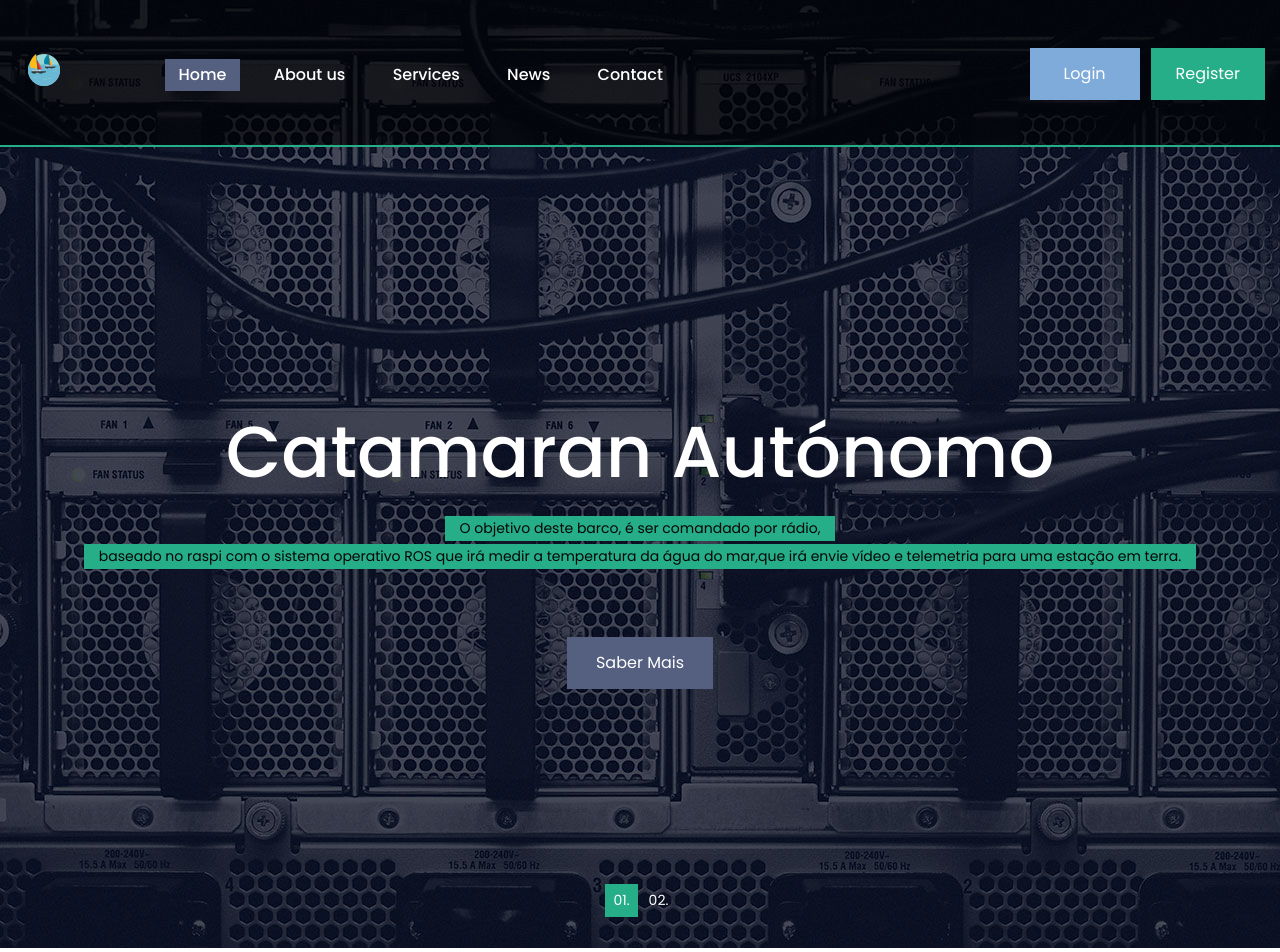
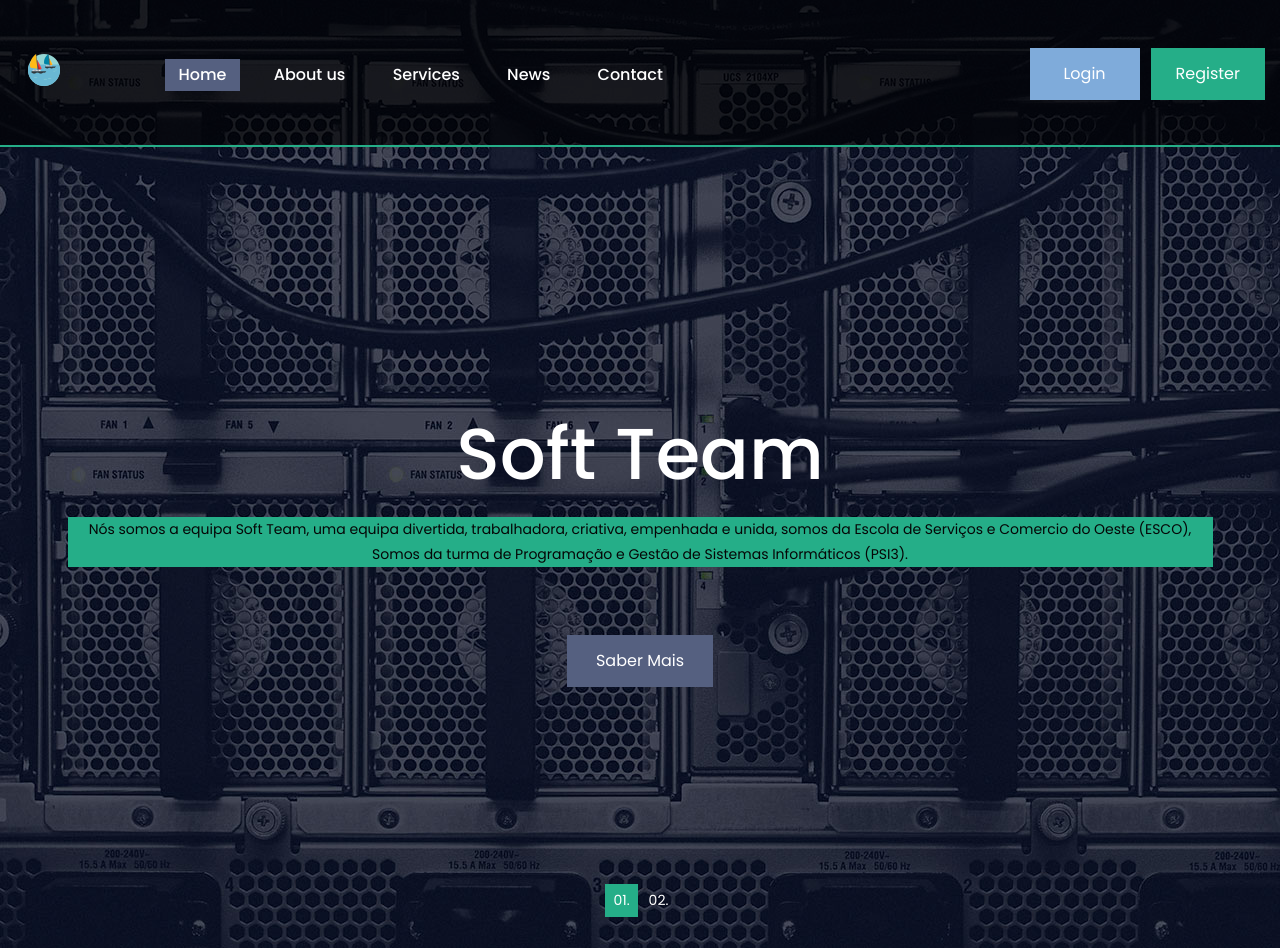
Before and after one commit to GuilhermeCruzPT/Website_Barco_SoftTeam, a PHP site: page / in a window 1280 px wide. Shown: the top 952 px of the page. Run offline with PHP 8.4, Linux system fonts and the light colour scheme.

Commit message:
Atualizações

```diff
--- a/index.php
+++ b/index.php
@@ -66,9 +66,11 @@
 		<div class="hero-slider owl-carousel">
 			<div class="hs-item set-bg" data-setbg="img/bg.jpg">
 				<div class="container">
-					<h2>Catamaran Autónomo</h2>
-					<p>O objetivo deste barco, é ser comandado por rádio,</p>
-					<p>baseado no raspi com o sistema operativo ROS que irá medir a temperatura da água  do mar,que irá envie vídeo e telemetria para uma estação em terra.</p>
+					<h2>Soft Team</h2>
+					<p>Nós somos a equipa Soft Team, uma equipa divertida, trabalhadora,
+					criativa, empenhada e unida, somos da Escola de Serviços e Comercio
+					do Oeste (ESCO),
+					Somos da turma de Programação e Gestão de Sistemas Informáticos (PSI3).</p>
 					<div class="clearfix"></div>
 					<a href="" class="site-btn sb-c1">Saber Mais</a>
 				</div>
@@ -227,8 +229,8 @@
 						<img src="img/milestone-icons/1.png" alt="">
 					</div>
 					<div class="milestone-text text-white">
-						<h2>31k</h2>
-						<p>Clients</p>
+						<h2>3</h2>
+						<p>Alunos</p>
 					</div>
 				</div>
 				<div class="col-lg-3 col-sm-6">
@@ -245,8 +247,8 @@
 						<img src="img/milestone-icons/3.png" alt="">
 					</div>
 					<div class="milestone-text text-white">
-						<h2>14k</h2>
-						<p>Awards</p>
+						<h2>320h</h2>
+						<p>Estagio</p>
 					</div>
 				</div>
 				<div class="col-lg-3 col-sm-6">
@@ -323,7 +325,7 @@
 							<li><a href="">Cloud Hosting</a></li>
 							<li><a href="">Linux Servers</a></li>
 							<li><a href="">Web Hosting</a></li>
-						</ul>
+						</ul>-
 					</div>
 				</div>
 				<div class="col-lg-3 col-sm-4">
```
